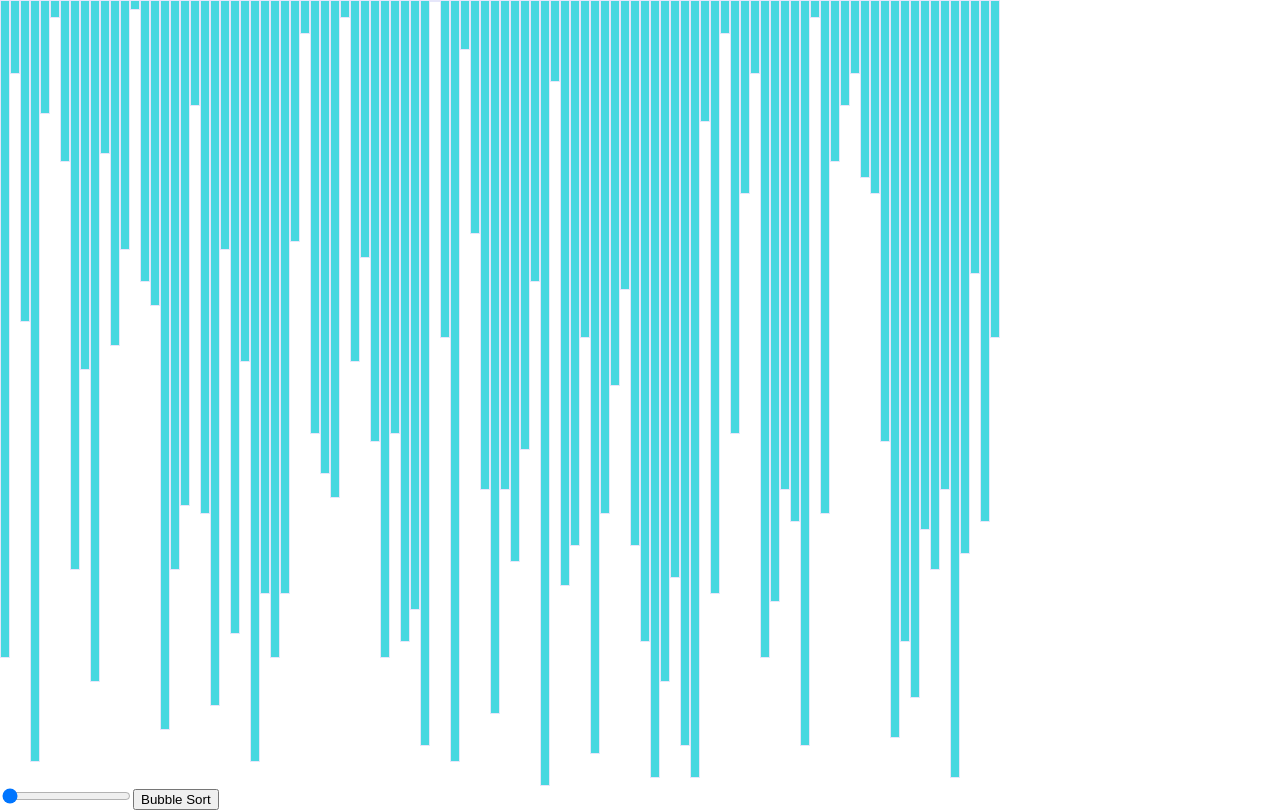
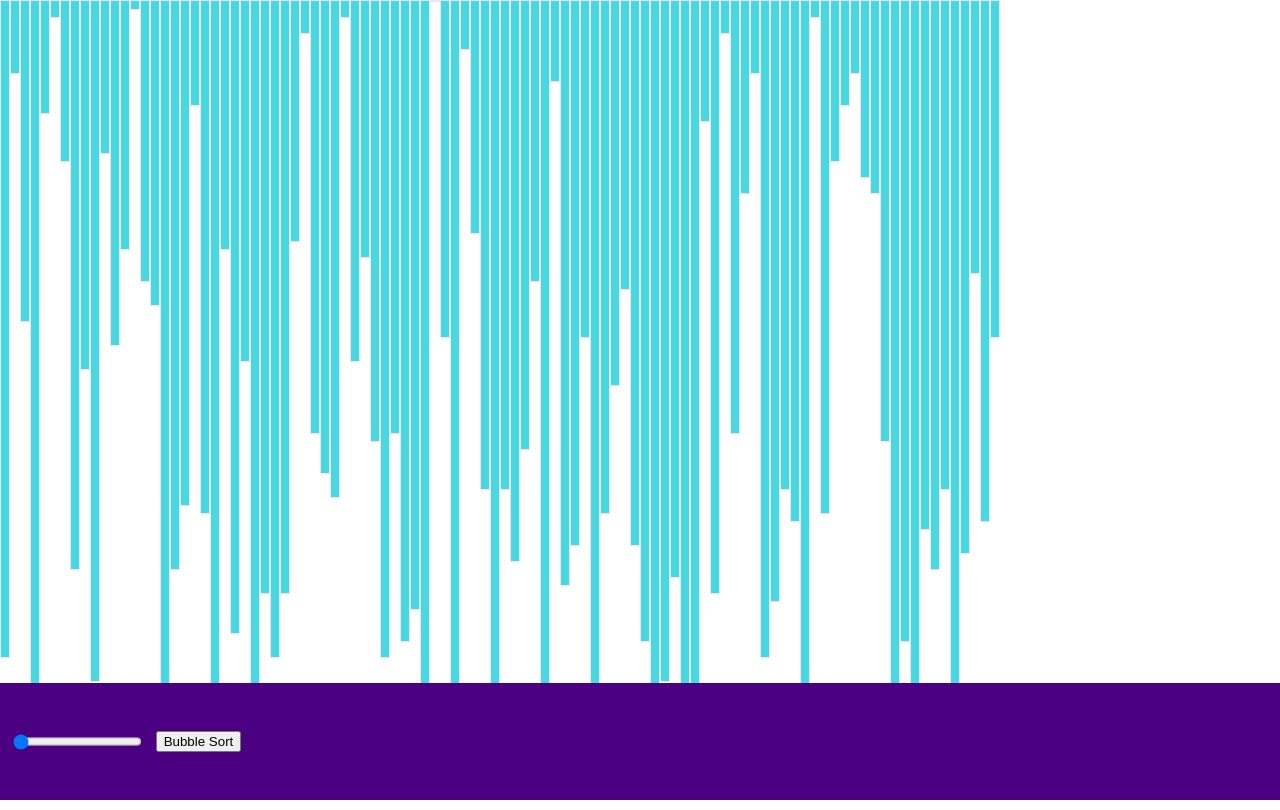
Before and after one commit to pyropy/algodisplay, a React (Create React App) app: page / in a window 1280 px wide. Built offline with nearby package versions, Linux system fonts and the light colour scheme.

Commit message:
Update controls styling

```diff
--- a/src/App.css
+++ b/src/App.css
@@ -17,3 +17,24 @@
 .bar.sorted {
   background-color: lawngreen;
 }
+
+.commands {
+  position: absolute;
+  bottom: 0em;
+  background-color: indigo;
+  display: flex;
+  padding: 3em 0em;
+  width: 100%;
+}
+
+.command-button {
+  background-color: white;
+  padding: 1em 0.7em;
+  margin: 0.5em 2em;
+  color: indigo;
+  border: 1px solid white;
+}
+
+.slider {
+  margin: 0em 1em;
+}
```
